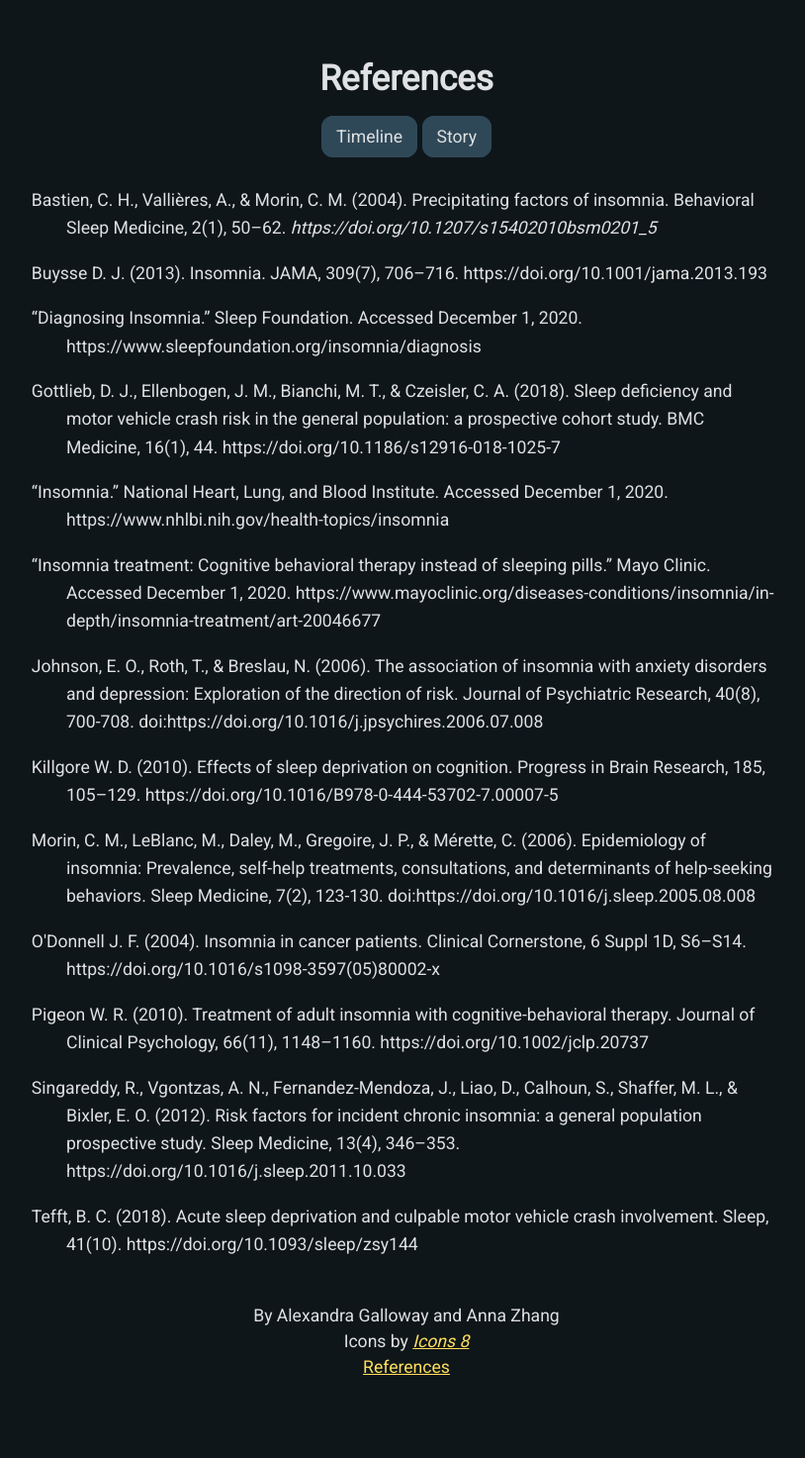
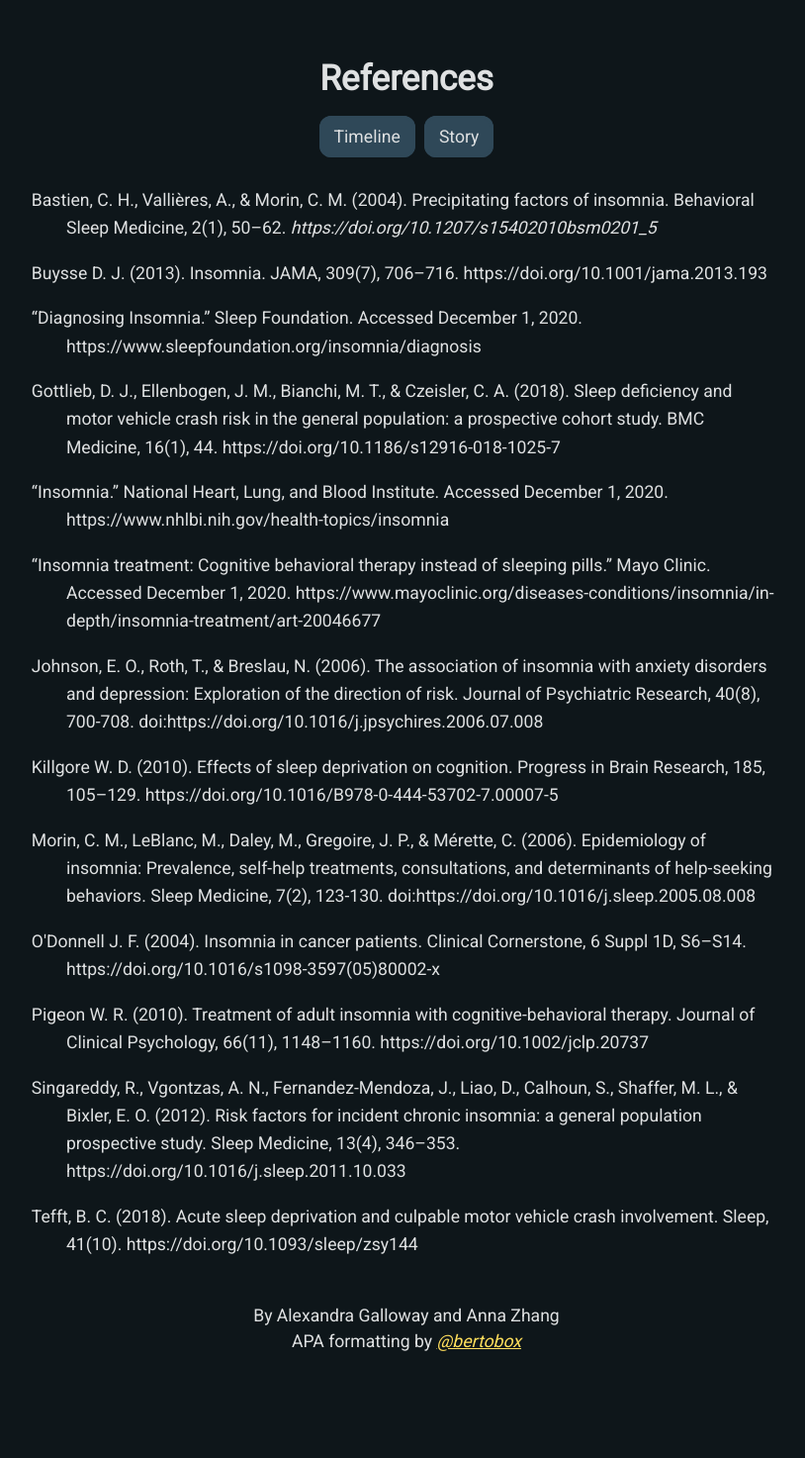
Before and after one commit to anna-zhang/insomnia, a PHP site: page /references.html in a window 1280 px wide. Shown: the whole page at 99% size, without its empty margins (229-1043 px from the left). After the commit the page ends 1365 px from the top, so only its background shows below. Run offline with PHP 8.4, Linux system fonts and the light colour scheme.

Commit message:
update footer with code references

```diff
--- a/InsomniaStory/style.css
+++ b/InsomniaStory/style.css
@@ -131,10 +131,7 @@ h1,h2,h4,h5,h6 {
 				}
 
  	#timeline1  {
-		width: 800px;
-		height: 350px;
 		overflow: hidden;
-		margin: 20px auto;
 		position: relative;
 		background: url('dot.gif') left 45px repeat-x;
 	}
--- a/index.html
+++ b/index.html
@@ -45,13 +45,14 @@
             <a href="story.html" rel="noopener noreferrer" style="color: #DFE1E2; border: #0E161A; border-width: 0.2rem; padding: 0.5rem 0.75rem; border-style: solid; border-radius: 0.75rem; text-decoration: none; background-color: #0E161A;">Read Matt's Story</a>
         </div>
         <div id="chartdiv" style="margin-top: 3em;">
-            <object type="text/html" data="insomnia_story.html" width="100%" height="100%" style="overflow: auto;">
+            <object type="text/html" data="insomnia_story.html" width="100%" height="100%" style="overflow: hidden;">
             </object>
         </div>
         <footer style="padding-top: 1.5%; text-align: center; padding-bottom: 5%;">
             <p>By Alexandra Galloway and Anna Zhang</p>
+            <p><a href="references.html">References</a></p>
             <p>Icons by <cite><a href="https://icons8.com/" target="_blank" rel="noopener noreferrer">Icons 8</a></cite></p>
-            <p><a href="references.html">References</a></p>
+            <p>Timeline by <cite><a href="https://github.com/juanbrujo/jQuery-Timelinr" target="_blank" rel="noopener noreferrer">@csslab</a></cite></p>
         </footer>
     </body>
 </html>
--- a/references.html
+++ b/references.html
@@ -70,8 +70,8 @@
     <body>
         <div id="menu" style="padding-top: 1.5%; text-align: center;">
             <h1 style="color: #DFE1E2; margin-bottom: 0.5em;">References</h1>
-            <a href="index.html" rel="noopener noreferrer" style="color: #DFE1E2; border: #2F4858; border-width: 0.2rem; padding: 0.5rem 0.75rem; border-style: solid; border-radius: 0.75rem; text-decoration: none; background-color: #2F4858;">Timeline</a>
-            <a href="index.html" rel="noopener noreferrer" style="color: #DFE1E2; border: #2F4858; border-width: 0.2rem; padding: 0.5rem 0.75rem; border-style: solid; border-radius: 0.75rem; text-decoration: none; background-color: #2F4858;">Story</a>
+            <a href="index.html" rel="noopener noreferrer" style="color: #DFE1E2; border: #2F4858; border-width: 0.2rem; padding: 0.5rem 0.75rem; border-style: solid; border-radius: 0.75rem; text-decoration: none; background-color: #2F4858; margin-right: 0.15rem;">Timeline</a>
+            <a href="index.html" rel="noopener noreferrer" style="color: #DFE1E2; border: #2F4858; border-width: 0.2rem; padding: 0.5rem 0.75rem; border-style: solid; border-radius: 0.75rem; text-decoration: none; background-color: #2F4858; margin-left: 0.15rem;">Story</a>
         </div>
         <div class="apa-ref" id="references" style="margin-top: 2em;">
             <ol>
@@ -120,8 +120,7 @@
         </div>
         <footer style="padding-top: 1.5%; text-align: center; padding-bottom: 5%;">
             <p>By Alexandra Galloway and Anna Zhang</p>
-            <p>Icons by <cite><a href="https://icons8.com/" target="_blank" rel="noopener noreferrer">Icons 8</a></cite></p>
-            <p><a href="references.html">References</a></p>
+            <p>APA formatting by <cite><a href="https://github.com/bertobox/CSS-for-APA-Style-references" target="_blank" rel="noopener noreferrer">@bertobox</a></cite></p>
         </footer>
     </body>
 </html>
--- a/story.html
+++ b/story.html
@@ -157,7 +157,6 @@
         </div>
         <footer style="padding-top: 1.5%; text-align: center; padding-bottom: 5%;">
             <p>By Alexandra Galloway and Anna Zhang</p>
-            <p>Icons by <cite><a href="https://icons8.com/" target="_blank" rel="noopener noreferrer">Icons 8</a></cite></p>
             <p><a href="references.html">References</a></p>
         </footer>
         <script src="storycontrols.js"></script>
```
Also changed, not shown: insomnia_story.html (+7 -5 lines).
